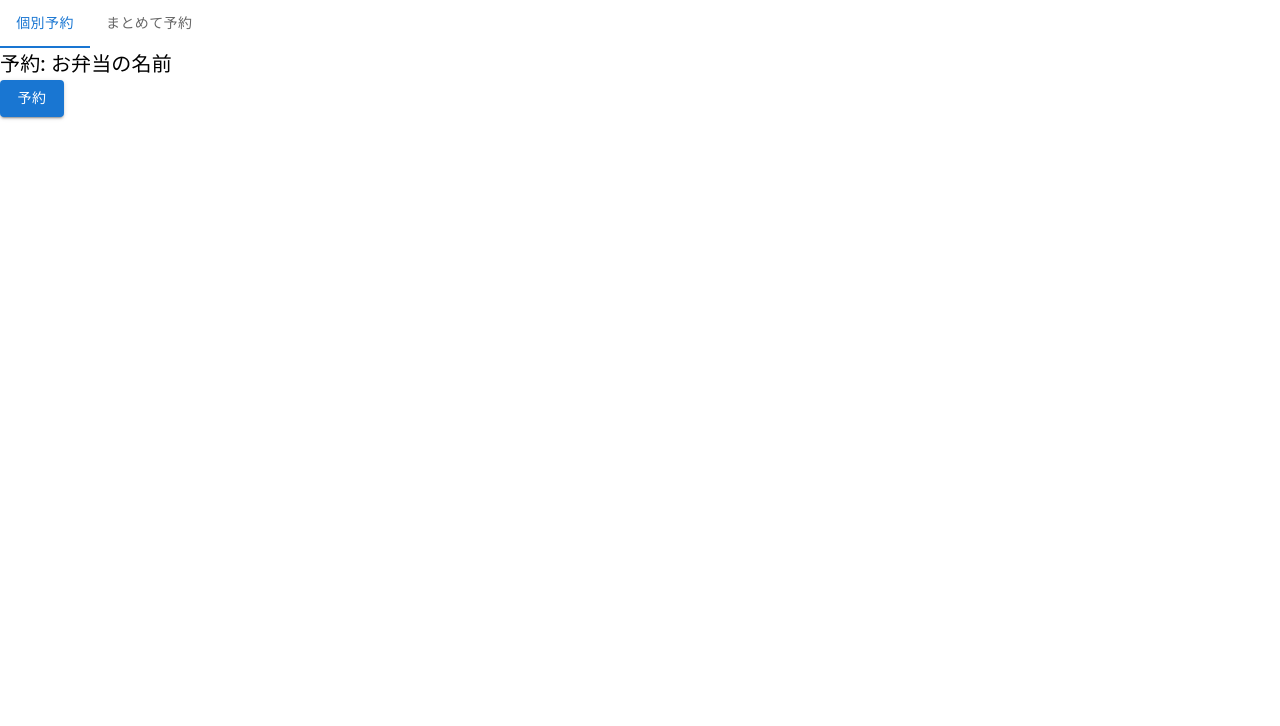
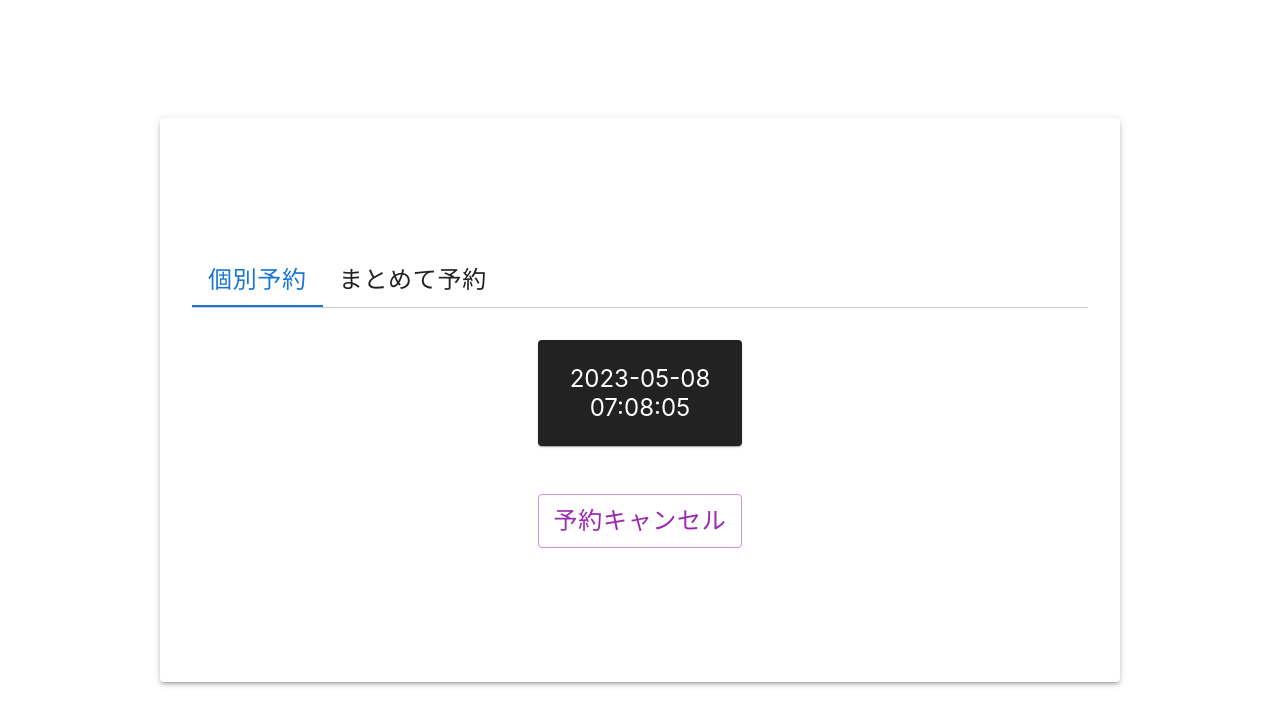
Before and after one commit to Buront2610/reservation_system, a React (Create React App) app: page /test3 in a window 1280 px wide. Shown: the top 726 px of the page. Built offline with nearby package versions, Linux system fonts and the light colour scheme.

Commit message:
[update]テスト画面のアップデート

```diff
--- a/src/compornents/testUserReserve.tsx
+++ b/src/compornents/testUserReserve.tsx
@@ -1,18 +1,26 @@
 import React, { useState, useEffect } from 'react';
-import DatePicker, {registerLocale} from 'react-datepicker';
-import { Box, Button, Typography, Tab, Tabs } from '@mui/material';
+import DatePicker, { registerLocale } from 'react-datepicker';
+import { Box, Button, Typography, Tab, Tabs, Paper, useTheme } from '@mui/material';
 import ja from 'date-fns/locale/ja';
 import 'react-datepicker/dist/react-datepicker.css';
 
 // 日本語ロケールをDatePickerに登録
 registerLocale('ja', ja);
 
-// 予約ページの関数コンポーネント
-function TestReservationPage(){
-    const hasReservation = false;  // ここではデフォルト値としてfalseを設定
-    // タブの定義
+function TestReservationPage() {
+    const theme = useTheme();
+    const hasReservation = true;
     const [activeTab, setActiveTab] = useState(0);
+    const [selectedMonth, setSelectedMonth] = useState<Date>(new Date());
     const [selectedDates, setSelectedDates] = useState<Date[]>([]);
+    const [currentTime, setCurrentTime] = useState<Date>(new Date());
+
+    useEffect(() => {
+        const timer = setInterval(() => {
+            setCurrentTime(new Date());
+        }, 1000);
+        return () => clearInterval(timer);
+    }, []);
 
     const handleDateChange = (date: Date) => {
         const index = selectedDates.findIndex(d => d.toISOString().split('T')[0] === date.toISOString().split('T')[0]);
@@ -29,38 +37,61 @@ function TestReservationPage(){
         setActiveTab(newValue);
     };
 
-    // UIのレンダリング
+    const formatDate = (date: Date) => {
+        return `${date.getFullYear()}-${String(date.getMonth()+1).padStart(2, '0')}-${String(date.getDate()).padStart(2, '0')}`;
+    };
+
+    const formatTime = (date: Date) => {
+        return `${String(date.getHours()).padStart(2, '0')}:${String(date.getMinutes()).padStart(2, '0')}:${String(date.getSeconds()).padStart(2, '0')}`;
+    };
+
     return (
-        <Box>
-            <Tabs value={activeTab} onChange={handleTabChange}>
-                <Tab label="個別予約" />
-                <Tab label="まとめて予約" />
+        <Box sx={{ display: 'flex', flexDirection: 'column', justifyContent: 'center', alignItems: 'center', height: '100vh' }}>
+            <Paper sx={{ display: 'flex', flexDirection: 'column', alignItems: 'center', justifyContent: 'center', minHeight: '500px', width: '70%', padding: '2em', borderColor: '#ccc' }} elevation={3}>
+                <Tabs value={activeTab} onChange={handleTabChange} sx={{ marginBottom: '2em', width: '100%', borderBottom: '1px solid #ccc' }}>
+                    <Tab label="個別予約" sx={{ fontSize: '1.5em', color: activeTab === 0 ? theme.palette.primary.main : theme.palette.text.primary }} />
+                    <Tab label="まとめて予約" sx={{ fontSize: '1.5em', color: activeTab === 1 ? theme.palette.primary.main : theme.palette.text.primary }} />
                 </Tabs>
-            <div style={{ display: activeTab === 0 ? 'block' : 'none' }}>
-                <Typography variant="h6">予約: お弁当の名前</Typography>
+                <div style={{ visibility: activeTab === 0 ? 'visible' : 'hidden', height: activeTab === 0 ? 'auto' : '0' }}>
+                    <Paper sx={{ fontSize: '1.5em', marginBottom: '2em', padding: '1em', backgroundColor: '#222', color: '#fff', textAlign: 'center' }}>
+                        {formatDate(currentTime)}<br/>
+                        {formatTime(currentTime)}
+                    </Paper>
                     {hasReservation ? (
-                    <Button variant="outlined" color="secondary">
+                        <Button variant="outlined" color="secondary" sx={{ fontSize: '1.5em' }}>
                             予約キャンセル
                         </Button>
                     ) : (
-                    <Button variant="contained" color="primary">
+                        <Button variant="contained" color="primary" sx={{ fontSize: '1.5em' }}>
                             予約
                         </Button>
                     )}
                 </div>
-            <div style={{ display: activeTab === 1 ? 'block' : 'none' }}>
+                <div style={{ visibility: activeTab === 1 ? 'visible' : 'hidden', height: activeTab === 1 ? 'auto' : '0' }}>
+                    <DatePicker
+                        inline
+                        selected={selectedMonth}
+                        onChange={(date: Date) => setSelectedMonth(date)}
+                        dateFormat="MM/yyyy"
+                        showMonthYearPicker
+                        locale="ja"
+                    />
                     <DatePicker
                         inline
                         selected={null}
                         locale="ja"
                         onChange={handleDateChange}
                         highlightDates={selectedDates}
-                    startDate={new Date()}
+                        startDate={selectedMonth}
+                        filterDate={(date: Date) => {
+                            return date.getMonth() === selectedMonth.getMonth();
+                        }}
                     />
-                <Button variant="contained" color="primary">
+                    <Button variant="contained" color="primary" sx={{ fontSize: '1.5em', marginTop: '2em' }}>
                         まとめて予約
                     </Button>
                 </div>
+            </Paper>
         </Box>
     );
 }
```
Lines whose indentation alone changed are shown as unchanged.
